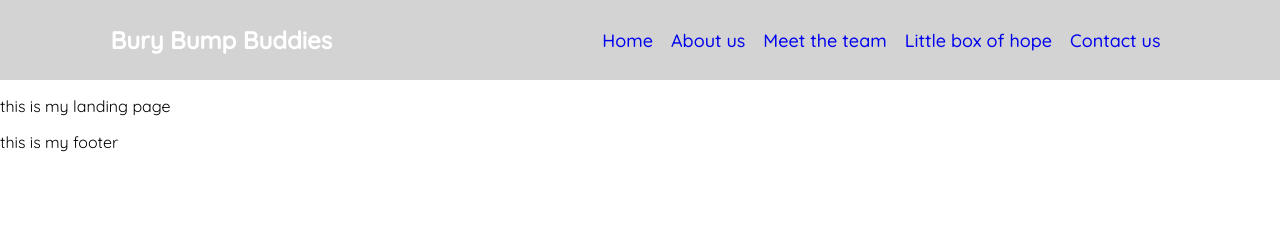
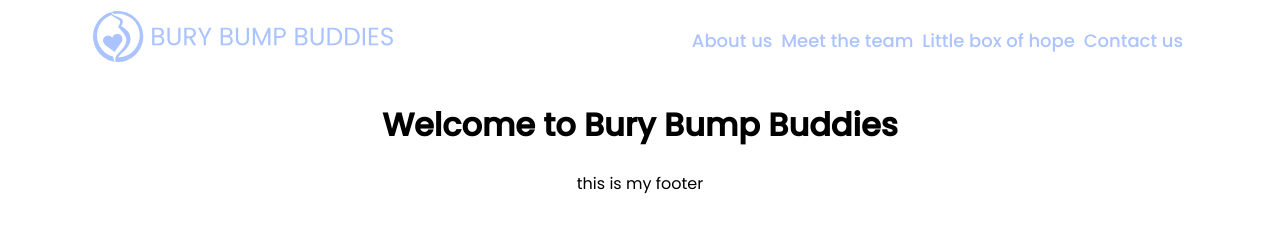
Before and after one commit to jbram-js/baby-bump, a React app: page / in a window 1280 px wide. Built offline with nearby package versions, Linux system fonts and the light colour scheme.

Commit message:
navbar changes

```diff
--- a/package.json
+++ b/package.json
@@ -9,6 +9,7 @@
     "@testing-library/jest-dom": "^5.11.9",
     "@testing-library/react": "^11.2.5",
     "@testing-library/user-event": "^12.7.0",
+    "emailjs-com": "^2.6.4",
     "font-awesome": "^4.7.0",
     "moment": "^2.29.1",
     "react": "^17.0.1",
--- a/src/components/Landing.js
+++ b/src/components/Landing.js
@@ -4,7 +4,7 @@ import "../styles/Landing.css";
 const Landing = () => {
   return (
     <div className="landing">
-      <p>this is my landing page</p>
+      <h1>Welcome to Bury Bump Buddies</h1>
     </div>
   );
 };
--- a/src/components/NavBar.js
+++ b/src/components/NavBar.js
@@ -1,5 +1,6 @@
 import React, {useState} from "react";
 import {Link} from "react-router-dom";
+import logo from "../resources/BBB-logo.svg";
 import "../styles/NavBar.css";
 
 const NavBar = () => {
@@ -11,18 +12,17 @@ const NavBar = () => {
   return (
     <div className="nav">
       <nav>
-        <div className="logo">Bury Bump Buddies</div>
+        <div className="logo">
+          <Link to="/">
+            <img src={logo} alt="Bury Bump Buddies Logo" />
+          </Link>
+        </div>
         <ul
           className="nav-link"
           style={{
             transform: open ? "translateX(0px)" : "",
           }}
         >
-          <li className="nav-link-item">
-            <Link to="/" className="link" onClick={hideSidebar}>
-              Home
-            </Link>
-          </li>
           <li className="nav-link-item">
             <Link to="/about" className="link" onClick={hideSidebar}>
               About us
--- a/src/styles/App.css
+++ b/src/styles/App.css
@@ -1,10 +1,11 @@
-@import url("https://fonts.googleapis.com/css2?family=Quicksand:wght@300;400;500&display=swap");
+@import url("https://fonts.googleapis.com/css2?family=Poppins:wght@200;300;400;500&display=swap");
 
 .App {
-  margin: 0;
+  margin: 0 15px 0 15px;
   padding: 0;
+  text-align: center;
   box-sizing: border-box;
-  font-family: "Quicksand", sans-serif;
+  font-family: "Poppins", sans-serif;
 }
 
 p {
--- a/src/styles/NavBar.css
+++ b/src/styles/NavBar.css
@@ -7,33 +7,34 @@ nav {
   justify-content: space-around;
   min-height: 10vh;
   align-items: center;
-  background-color: lightgrey;
-  color: #fff;
+  background-color: #fff;
 }
 
 nav .logo {
-  font-size: 24px;
-  font-weight: 700;
+  width: 300px;
+  height: auto;
+  margin-right: 100px;
 }
 
 nav .link {
   text-decoration: none;
   cursor: pointer;
   font-weight: 500;
+  color: #abc4ff;
 }
 
 nav .link:visited {
-  color: #fff;
+  color: #abc4ff;
 }
 
 nav .link:hover {
-  border-bottom: 1px solid #fff;
+  border-bottom: 2px solid #abc4ff;
 }
 
 nav .nav-link {
   display: flex;
   justify-content: space-around;
-  width: 45%;
+  width: 40%;
 }
 
 nav .nav-link-item {
@@ -57,7 +58,7 @@ nav .burger {
     top: -16px;
     left: 0;
     height: 100vh;
-    background: grey;
+    background: #d7e3fc;
     width: 50%;
     transform: translateX(-500px);
     transition: 0.5s ease-in-out;
```
Also changed, not shown: src/resources/BBB-logo.svg (added), src/resources/SVG/gradient.svg (added), 1 other file.
